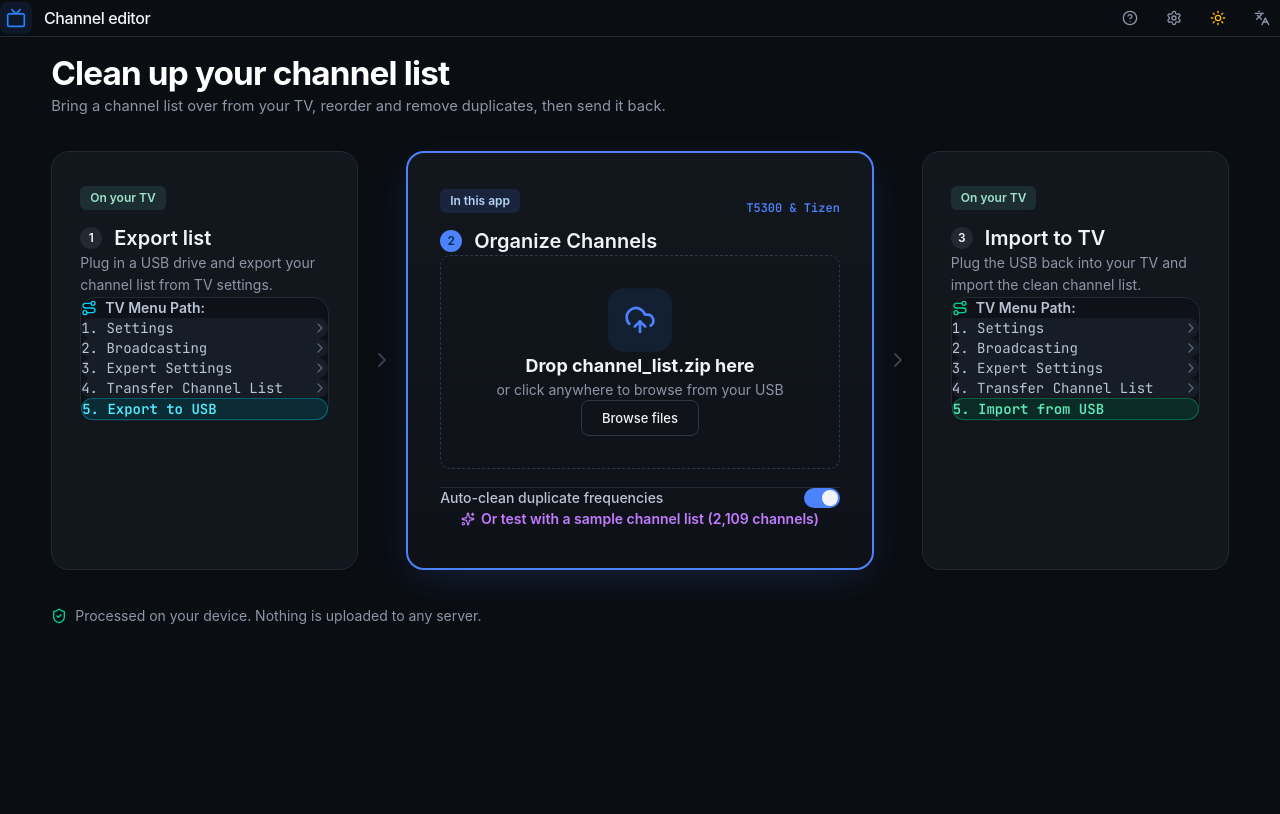
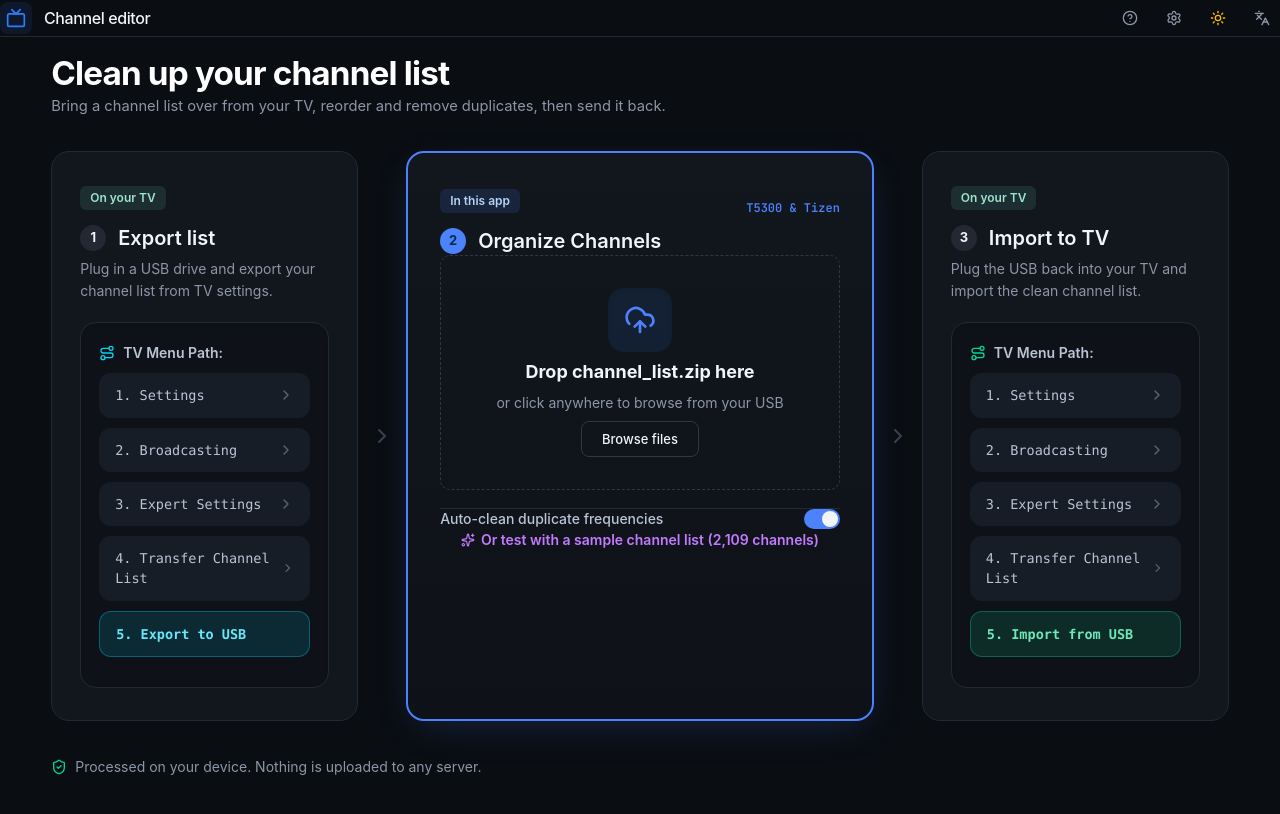
Before and after one commit to sam7Muhammad/channel-editor, a React (Vite) app: page / in a window 1280 px wide. Shown: the top 814 px of the page. Built offline with nearby package versions, Linux system fonts and the light colour scheme.

Commit message:
Apply guaranteed scoped CSS rules for step cards and spacious path pill items

```diff
--- a/src/components/FileUploader.tsx
+++ b/src/components/FileUploader.tsx
@@ -103,15 +103,15 @@ export const FileUploader: React.FC<FileUploaderProps> = ({
             </p>
           </div>
 
-          {/* Dedicated Padded Instruction Box matching your screenshot */}
-          <div className="p-5 sm:p-6 rounded-2xl bg-[#0E1218] border border-[#232933] space-y-4 shadow-inner">
-            <div className="flex items-center gap-2 text-sm font-semibold text-[#BAC4D6]">
+          {/* Dedicated Padded Instruction Box */}
+          <div className="step-path-box shadow-inner">
+            <div className="flex items-center gap-2 text-sm font-semibold text-[#BAC4D6] mb-3">
               <Route className="w-4 h-4 text-cyan-400" />
               <span>{language === 'ar' ? 'مسار القائمة في الشاشة:' : 'TV Menu Path:'}</span>
             </div>
 
             {/* Spacious Step Pills */}
-            <div className="space-y-3 font-mono text-sm">
+            <div>
               {[
                 language === 'ar' ? '1. الإعدادات (Settings)' : '1. Settings',
                 language === 'ar' ? '2. البث (Broadcasting)' : '2. Broadcasting',
@@ -121,11 +121,7 @@ export const FileUploader: React.FC<FileUploaderProps> = ({
               ].map((step, idx) => (
                 <div
                   key={idx}
-                  className={`px-4 py-3.5 rounded-xl flex items-center justify-between transition-colors ${
-                    idx === 4
-                      ? 'bg-cyan-500/15 text-cyan-300 font-bold border border-cyan-500/35 shadow-sm'
-                      : 'bg-[#171D26] text-[#BAC4D6] hover:bg-[#1C232E]'
-                  }`}
+                  className={`step-path-item ${idx === 4 ? 'active' : ''}`}
                 >
                   <span>{step}</span>
                   {idx < 4 && <ChevronRight className="w-4 h-4 text-[#5B6472] rtl:rotate-180" />}
@@ -265,14 +261,14 @@ export const FileUploader: React.FC<FileUploaderProps> = ({
           </div>
 
           {/* Dedicated Padded Instruction Box */}
-          <div className="p-5 sm:p-6 rounded-2xl bg-[#0E1218] border border-[#232933] space-y-4 shadow-inner">
-            <div className="flex items-center gap-2 text-sm font-semibold text-[#BAC4D6]">
+          <div className="step-path-box shadow-inner">
+            <div className="flex items-center gap-2 text-sm font-semibold text-[#BAC4D6] mb-3">
               <Route className="w-4 h-4 text-emerald-400" />
               <span>{language === 'ar' ? 'مسار الاستيراد في الشاشة:' : 'TV Menu Path:'}</span>
             </div>
 
             {/* Spacious Step Pills */}
-            <div className="space-y-3 font-mono text-sm">
+            <div>
               {[
                 language === 'ar' ? '1. الإعدادات (Settings)' : '1. Settings',
                 language === 'ar' ? '2. البث (Broadcasting)' : '2. Broadcasting',
@@ -282,11 +278,7 @@ export const FileUploader: React.FC<FileUploaderProps> = ({
               ].map((step, idx) => (
                 <div
                   key={idx}
-                  className={`px-4 py-3.5 rounded-xl flex items-center justify-between transition-colors ${
-                    idx === 4
-                      ? 'bg-emerald-500/15 text-emerald-300 font-bold border border-emerald-500/35 shadow-sm'
-                      : 'bg-[#171D26] text-[#BAC4D6] hover:bg-[#1C232E]'
-                  }`}
+                  className={`step-path-item ${idx === 4 ? 'active-import' : ''}`}
                 >
                   <span>{step}</span>
                   {idx < 4 && <ChevronRight className="w-4 h-4 text-[#5B6472] rtl:rotate-180" />}
--- a/src/styles/index.css
+++ b/src/styles/index.css
@@ -158,13 +158,13 @@ body[dir="rtl"] {
 }
 
 .step-num {
-  width: 22px;
-  height: 22px;
+  width: 26px;
+  height: 26px;
   border-radius: 50%;
   background: #232933;
   color: #F1F4F8;
-  font-size: 12px;
-  font-weight: 600;
+  font-size: 13px;
+  font-weight: 700;
   display: flex;
   align-items: center;
   justify-content: center;
@@ -174,6 +174,54 @@ body[dir="rtl"] {
 .step-num.on {
   background: var(--accent-blue);
   color: #042C53;
+}
+
+/* Scoped internal element spacing for step cards */
+.step-card p {
+  margin-top: 6px;
+  margin-bottom: 6px;
+  line-height: 1.6;
+}
+
+.step-card .step-path-box {
+  padding: 20px 18px;
+  background-color: #0E1218;
+  border: 1px solid #232933;
+  border-radius: 16px;
+  margin-top: 14px;
+}
+
+.step-card .step-path-item {
+  padding: 12px 16px;
+  margin-top: 10px;
+  margin-bottom: 10px;
+  border-radius: 12px;
+  font-family: ui-monospace, SFMono-Regular, Menlo, Monaco, Consolas, monospace;
+  font-size: 13.5px;
+  display: flex;
+  align-items: center;
+  justify-content: space-between;
+  background-color: #171D26;
+  color: #BAC4D6;
+  transition: background-color 0.15s ease;
+}
+
+.step-card .step-path-item:hover {
+  background-color: #1C232E;
+}
+
+.step-card .step-path-item.active {
+  background-color: rgba(6, 182, 212, 0.15);
+  color: #67e8f9;
+  font-weight: 700;
+  border: 1px solid rgba(6, 182, 212, 0.4);
+}
+
+.step-card .step-path-item.active-import {
+  background-color: rgba(16, 185, 129, 0.15);
+  color: #6ee7b7;
+  font-weight: 700;
+  border: 1px solid rgba(16, 185, 129, 0.4);
 }
 
 /* Dropzone */
```
